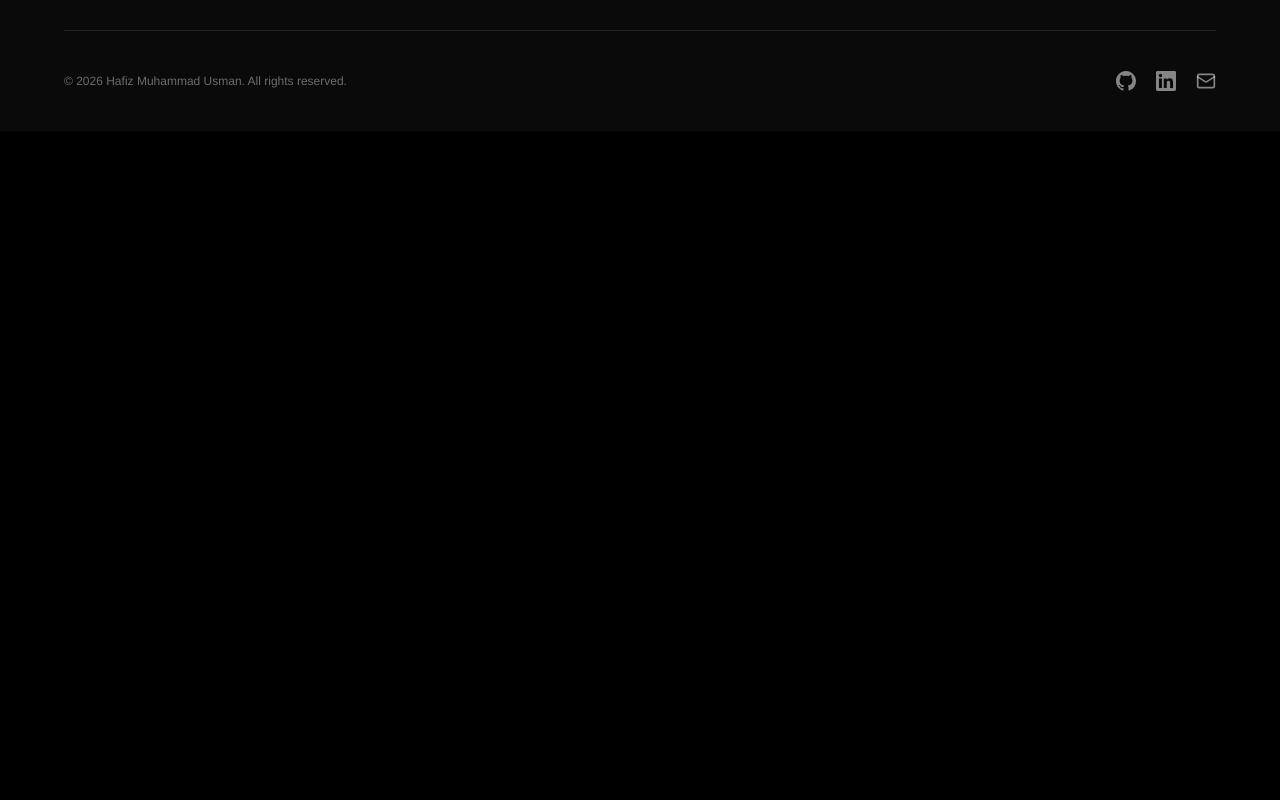
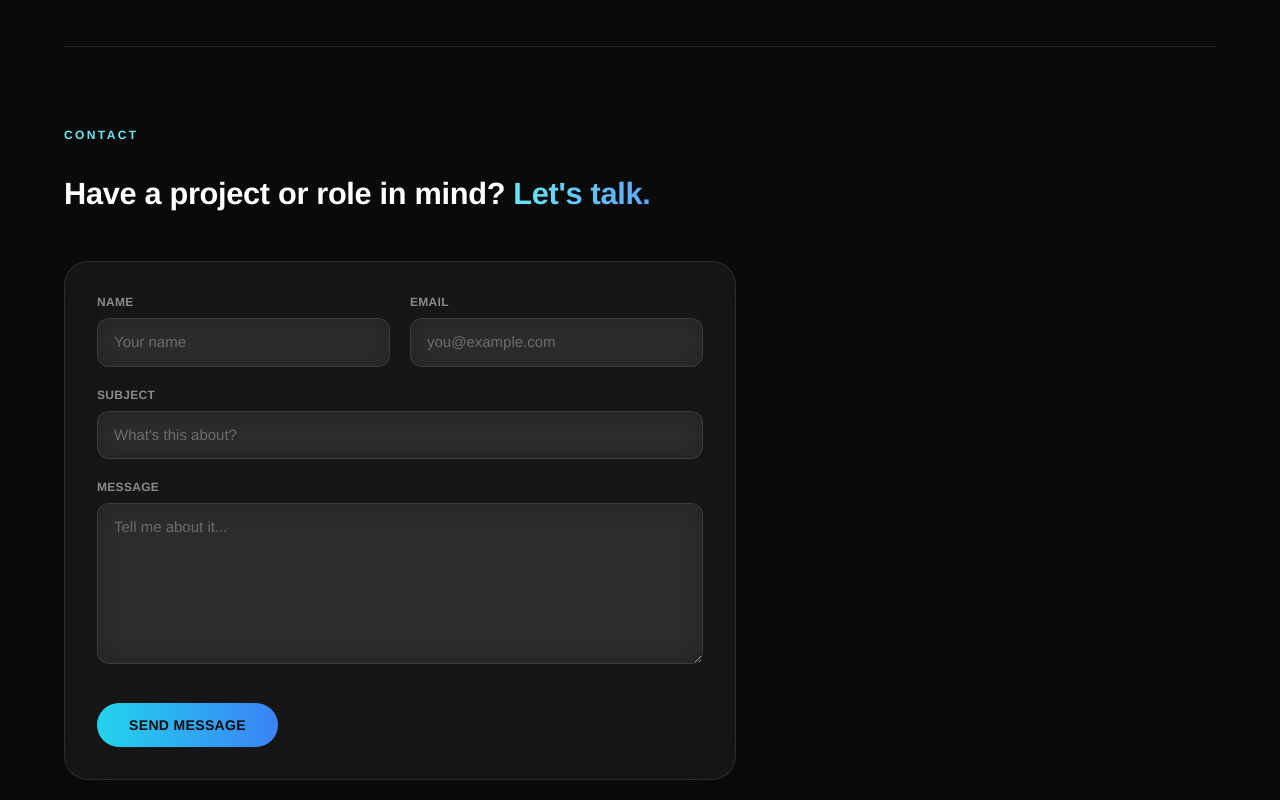
Before and after one commit to hmusman2804045-max/portfolio, a React (Vite) app: page / in a window 1280 px wide. Shown: the part 3420-4220 px from the top of the page. Before the commit the page ends 3551 px from the top, so only its background shows below. Built offline with nearby package versions, Linux system fonts and the light colour scheme; no server answers; a web font is replaced by a local one.

Commit message:
feat: Add Contact Form and Vercel serverless function with Resend integration

```diff
--- a/package.json
+++ b/package.json
@@ -11,11 +11,13 @@
   "dependencies": {
     "framer-motion": "^12.0.0",
     "react": "^18.3.1",
-    "react-dom": "^18.3.1"
+    "react-dom": "^18.3.1",
+    "resend": "^6.17.0"
   },
   "devDependencies": {
     "@types/react": "^18.3.12",
     "@types/react-dom": "^18.3.1",
+    "@vercel/node": "^5.8.22",
     "@vitejs/plugin-react": "^4.3.4",
     "autoprefixer": "^10.4.20",
     "postcss": "^8.4.49",
--- a/src/App.tsx
+++ b/src/App.tsx
@@ -5,6 +5,7 @@ import About from './components/About'
 import Skills from './components/Skills'
 import Projects from './components/Projects'
 import Experience from './components/Experience'
+import Contact from './components/Contact'
 import Footer from './components/Footer'
 
 export default function App() {
@@ -18,6 +19,7 @@ export default function App() {
         <Skills />
         <Projects />
         <Experience />
+        <Contact />
       </main>
       <Footer />
     </>
--- /dev/null
+++ b/src/components/Contact.tsx
@@ -0,0 +1,200 @@
+import { useState } from 'react'
+import type { FormEvent } from 'react'
+import FadeUp from './FadeUp'
+
+type Status = 'idle' | 'sending' | 'success' | 'error'
+
+const INPUT_CLASSES =
+  'w-full rounded-xl border border-white/10 bg-white/5 px-4 py-3 text-[15px] text-gray-200 placeholder:text-white/30 backdrop-blur-md transition-all duration-200 focus:border-cyan-400/60 focus:bg-white/[0.07] focus:shadow-[0_0_25px_rgba(34,211,238,0.15)] focus:outline-none'
+
+export default function Contact() {
+  const [status, setStatus] = useState<Status>('idle')
+
+  async function handleSubmit(event: FormEvent<HTMLFormElement>) {
+    event.preventDefault()
+    const form = event.currentTarget
+    const data = Object.fromEntries(new FormData(form).entries())
+
+    // Honeypot: real users never see this field. If it's filled, silently
+    // pretend everything worked and send nothing.
+    if (typeof data['bot-field'] === 'string' && data['bot-field'] !== '') {
+      setStatus('success')
+      form.reset()
+      return
+    }
+
+    setStatus('sending')
+    try {
+      const res = await fetch('/api/contact', {
+        method: 'POST',
+        headers: { 'Content-Type': 'application/json' },
+        body: JSON.stringify(data),
+      })
+      const json = await res.json().catch(() => ({}))
+      if (!res.ok || !json.success) throw new Error('Request failed')
+      setStatus('success')
+      form.reset()
+    } catch {
+      setStatus('error')
+    }
+  }
+
+  return (
+    <section
+      id="contact"
+      className="relative z-[1] bg-neutral-950 px-8 pb-28 pt-4 max-[900px]:px-[18px] max-[900px]:pb-20"
+    >
+      <div className="mx-auto max-w-6xl border-t border-white/10 pt-20 max-[900px]:pt-14">
+        <FadeUp>
+          <p className="text-xs font-semibold uppercase tracking-[0.2em] text-cyan-300">
+            Contact
+          </p>
+        </FadeUp>
+
+        <FadeUp delay={0.1}>
+          <h2
+            className="mt-8 max-w-3xl font-bold text-white"
+            style={{
+              fontSize: 'clamp(22px, 2.4vw, 34px)',
+              lineHeight: 1.25,
+              letterSpacing: '-0.01em',
+            }}
+          >
+            Have a project or role in mind?{' '}
+            <span className="bg-gradient-to-r from-cyan-300 to-blue-400 bg-clip-text text-transparent">
+              Let&apos;s talk.
+            </span>
+          </h2>
+        </FadeUp>
+
+        <FadeUp delay={0.2} y={24}>
+          <form
+            onSubmit={handleSubmit}
+            className="mt-12 max-w-2xl rounded-3xl border border-white/10 bg-white/5 p-8 backdrop-blur-xl max-[900px]:p-5"
+          >
+            {/* Honeypot — hidden from humans, tempting to bots */}
+            <div className="absolute -left-[9999px] top-auto h-px w-px overflow-hidden" aria-hidden="true">
+              <label htmlFor="bot-field">Do not fill this field</label>
+              <input
+                id="bot-field"
+                name="bot-field"
+                type="text"
+                tabIndex={-1}
+                autoComplete="off"
+              />
+            </div>
+
+            <div className="grid grid-cols-1 gap-5 sm:grid-cols-2">
+              <div>
+                <label
+                  htmlFor="contact-name"
+                  className="mb-2 block text-xs font-semibold uppercase tracking-wide text-white/50"
+                >
+                  Name
+                </label>
+                <input
+                  id="contact-name"
+                  name="name"
+                  type="text"
+                  required
+                  maxLength={100}
+                  placeholder="Your name"
+                  className={INPUT_CLASSES}
+                />
+              </div>
+              <div>
+                <label
+                  htmlFor="contact-email"
+                  className="mb-2 block text-xs font-semibold uppercase tracking-wide text-white/50"
+                >
+                  Email
+                </label>
+                <input
+                  id="contact-email"
+                  name="email"
+                  type="email"
+                  required
+                  maxLength={200}
+                  placeholder="you@example.com"
+                  className={INPUT_CLASSES}
+                />
+              </div>
+            </div>
+
+            <div className="mt-5">
+              <label
+                htmlFor="contact-subject"
+                className="mb-2 block text-xs font-semibold uppercase tracking-wide text-white/50"
+              >
+                Subject
+              </label>
+              <input
+                id="contact-subject"
+                name="subject"
+                type="text"
+                required
+                maxLength={200}
+                placeholder="What's this about?"
+                className={INPUT_CLASSES}
+              />
+            </div>
+
+            <div className="mt-5">
+              <label
+                htmlFor="contact-message"
+                className="mb-2 block text-xs font-semibold uppercase tracking-wide text-white/50"
+              >
+                Message
+              </label>
+              <textarea
+                id="contact-message"
+                name="message"
+                required
+                maxLength={5000}
+                rows={6}
+                placeholder="Tell me about it..."
+                className={`${INPUT_CLASSES} resize-y`}
+              />
+            </div>
+
+            <div className="mt-8 flex flex-wrap items-center gap-4">
+              <button
+                type="submit"
+                disabled={status === 'sending'}
+                className="inline-flex items-center gap-2.5 rounded-full bg-gradient-to-r from-cyan-400 to-blue-500 px-8 py-3 text-sm font-bold uppercase tracking-wide text-neutral-950 transition-all duration-200 hover:shadow-[0_0_30px_rgba(34,211,238,0.45)] disabled:cursor-not-allowed disabled:opacity-60"
+              >
+                {status === 'sending' && (
+                  <span
+                    aria-hidden
+                    className="h-4 w-4 animate-spin rounded-full border-2 border-neutral-950/30 border-t-neutral-950"
+                  />
+                )}
+                {status === 'sending' ? 'Sending...' : 'Send Message'}
+              </button>
+
+              <div aria-live="polite">
+                {status === 'success' && (
+                  <p className="text-sm font-medium text-green-400">
+                    Message sent — I&apos;ll get back to you soon.
+                  </p>
+                )}
+                {status === 'error' && (
+                  <p className="text-sm font-medium text-red-400">
+                    Something went wrong. Email me directly at{' '}
+                    <a
+                      href="mailto:s2804045@gmail.com"
+                      className="underline hover:text-red-300"
+                    >
+                      s2804045@gmail.com
+                    </a>
+                    .
+                  </p>
+                )}
+              </div>
+            </div>
+          </form>
+        </FadeUp>
+      </div>
+    </section>
+  )
+}
```
Also changed, not shown: api/contact.ts (added, +92 -0 lines), 2 other files (tests, documents, lock files or other folders).
